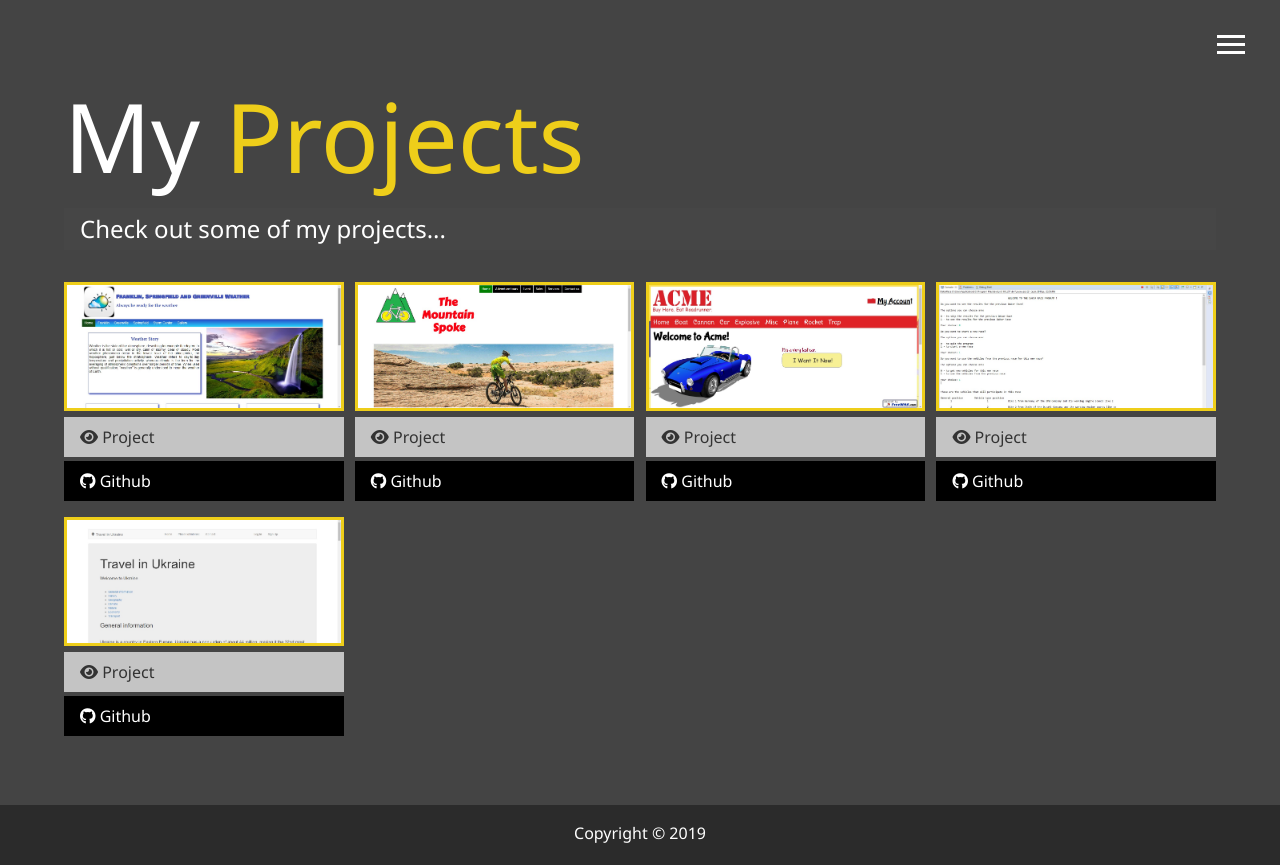
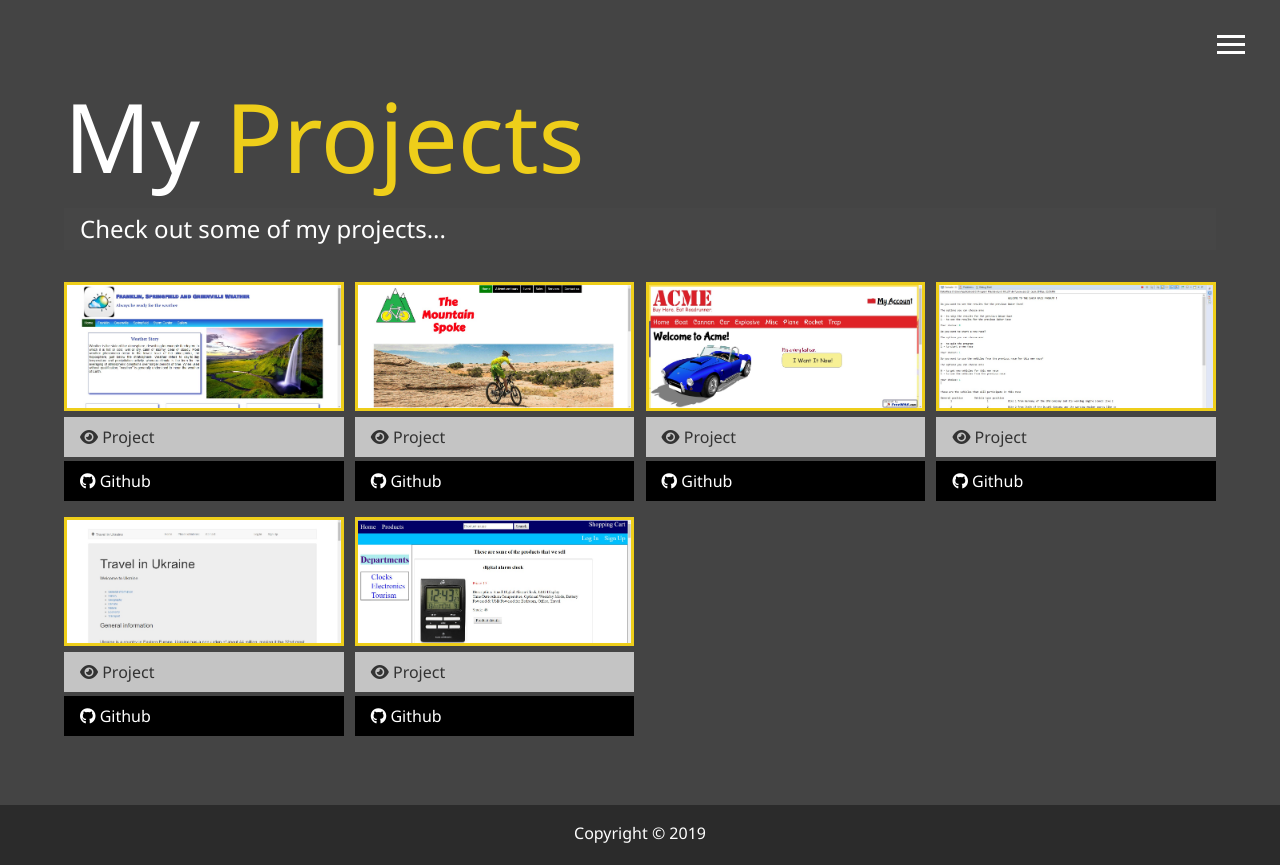
Before and after one commit to Shvets-Pavel/myportfolio, a website: page dist/projects.html in a window 1280 px wide. Drawn offline with Linux system fonts and the light colour scheme.

Commit message:
added project 6

```diff
--- a/dist/projects.html
+++ b/dist/projects.html
@@ -111,6 +111,17 @@
                                 <i class="fab fa-github"></i> Github
                             </a>
                     </div>
+                    <div class="item">
+                        <a href="#!">
+                            <img src="img/projects/project6.jpg" alt="Project">
+                        </a>
+                        <a href="https://blooming-harbor-44367.herokuapp.com/assignments/home.php" target="_blank" class="btn-light">
+                            <i class="fas fa-eye"></i> Project
+                        </a>
+                        <a href="https://github.com/pavelwebdeveloper/cs313-php/tree/master/web/assignments" target="_blank" class="btn-dark">
+                                <i class="fab fa-github"></i> Github
+                            </a>
+                    </div>
     </div>
 
 
```
Also changed, not shown: dist/img/projects/project6.jpg (added).
